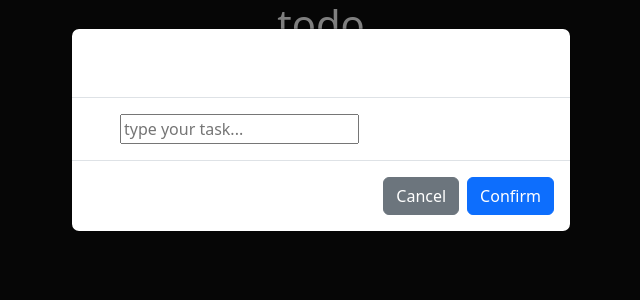
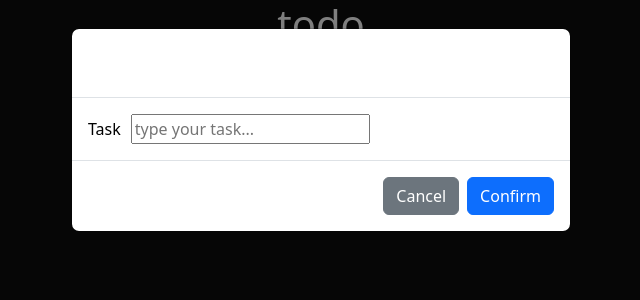
Before and after one commit to AnushkaPraveen/react-todo-app, a React (Create React App) app: page / in a window 1280 px wide. Both pictures are taken after a click on the button "Add new Task". Shown: the top 300 px of the page, without its empty margins (319-959 px from the left). Built offline with nearby package versions, Linux system fonts and the light colour scheme; some icons are missing.

Commit message:
modal styles change change reducer call type

```diff
--- a/src/component/addNewTask.js
+++ b/src/component/addNewTask.js
@@ -3,6 +3,7 @@ import { v4 as uuidv4 } from "uuid";
 import TodoContext from "../store/todoContext";
 import { CreateTask } from "../api/todoApi";
 import { Modal, Button } from "react-bootstrap";
+import './addnewtask.css';
 
 const AddNewTask = () => {
   const [newTask, setNewTask] = useState();
@@ -27,17 +28,13 @@ const AddNewTask = () => {
           name: newTask,
           isCompleted: false,
         };
-
-        taskContext.todoDispatch({
-          type: "ADD",
-          task: newTaskObject,
-        });
-
         await CreateTask(newTaskObject);
+        taskContext.setTasks(newTaskObject);
         setTaskValidation(false);
         taskContext.setLoadingStatus(false);
         setNewTask("");
       } catch (err) {
+        console.error("Error updating task:", err);
         alert("Something Went Wrong!");
       }
     }
@@ -46,11 +43,12 @@ const AddNewTask = () => {
   return (
     <Modal show={taskContext.modalShow}>
       <Modal.Header>
-        <Modal.Title>Add New Task</Modal.Title>
+        <Modal.Title className="titleText">Add New Task</Modal.Title>
       </Modal.Header>
       <Modal.Body>
-        <label>Title</label>
+        <label className="titleText">Task</label>
         <input
+        className="inputBox"
           type="text"
           id="task"
           name="task"
```
